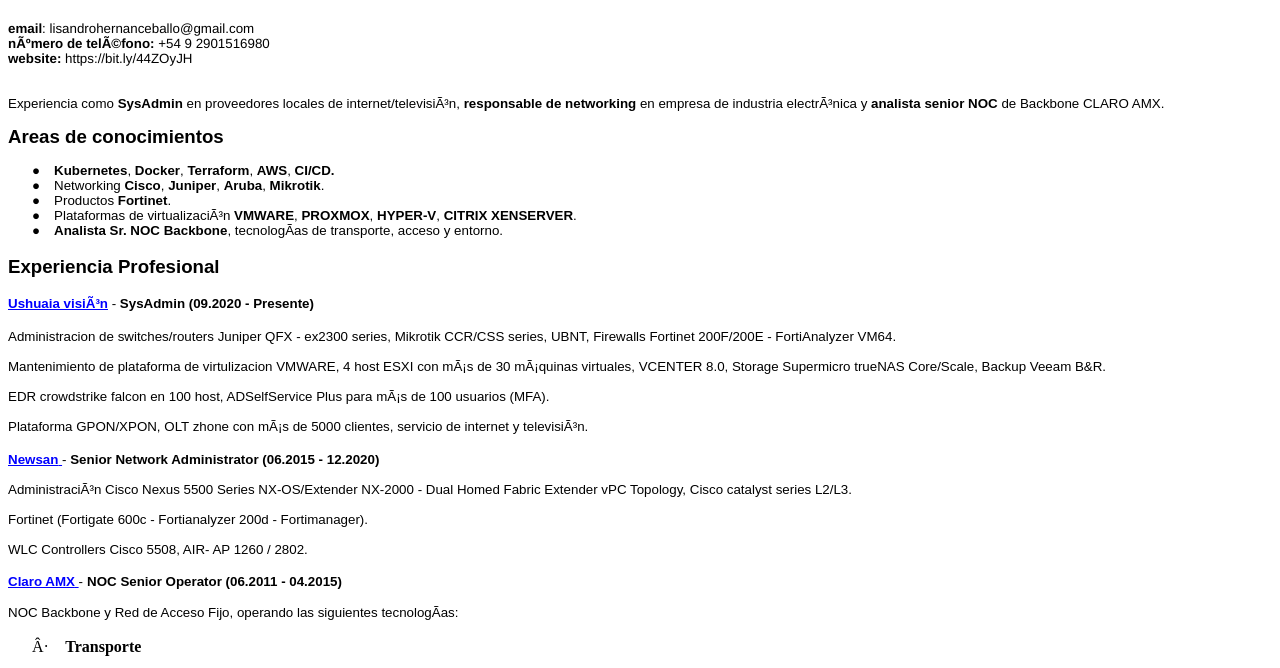
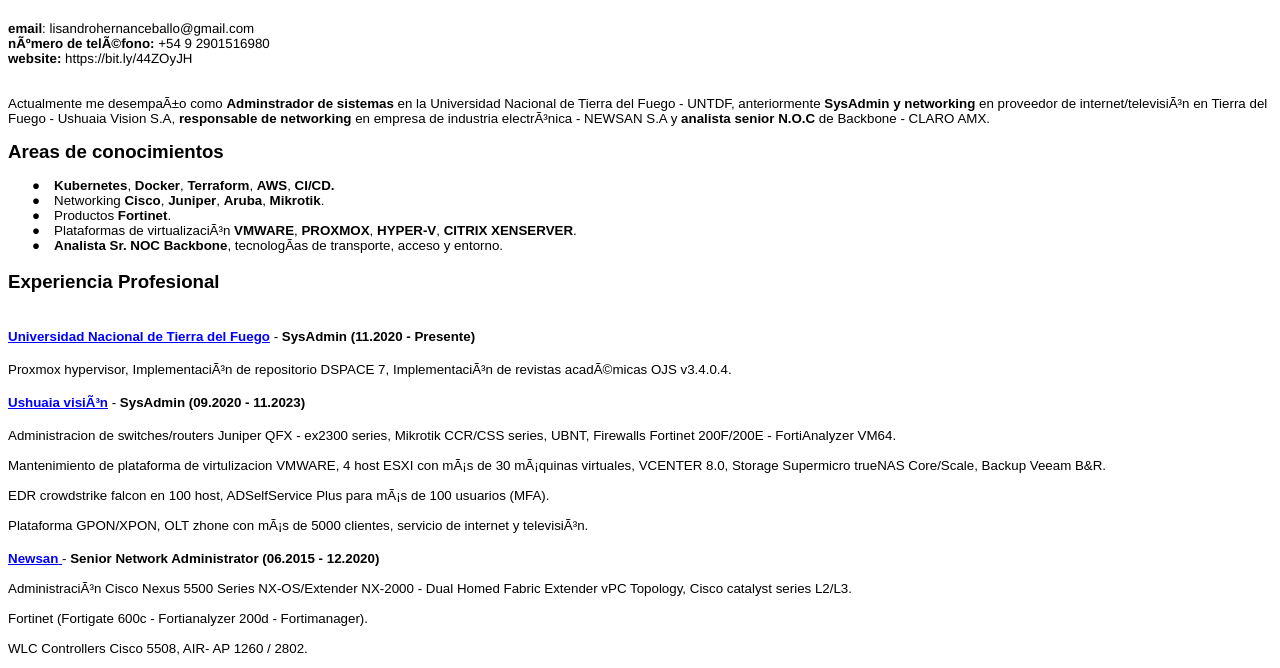
Before and after one commit to LisandroCeballo/cvhtml, a plain HTML site: page index.htm in a window 1280 px wide. Shown: the part 71-739 px from the top of the page. Drawn offline with Linux system fonts and the light colour scheme.

Commit message:
Update_07.02.24-13:40 index.htm

```diff
--- a/index.htm
+++ b/index.htm
@@ -1316,10 +1316,10 @@ mso-fareast-font-family:"Helvetica Neue";mso-bidi-font-family:"Helvetica Neue";
 mso-ansi-language:ES-AR'><o:p>&nbsp;</o:p></span></p>
 
 <p class=MsoNormal><span style='font-size:10.0pt;font-family:"Arial",sans-serif;
-mso-fareast-font-family:Arial;mso-ansi-language:ES-AR'>Experiencia como <b>SysAdmin</b>
-en proveedores locales de internet/televisión, <b>responsable de networking</b>
-en empresa de industria electrónica y <b>analista senior NOC</b> de Backbone
-CLARO AMX.<o:p></o:p></span></p>
+mso-fareast-font-family:Arial;mso-ansi-language:ES-AR'>Actualmente me desempaño como <b>Adminstrador de sistemas</b>
+en la Universidad Nacional de Tierra del Fuego - UNTDF, anteriormente <b>SysAdmin y networking</b> en proveedor de internet/televisión en Tierra del Fuego - Ushuaia Vision S.A,
+<b>responsable de networking</b> en empresa de industria electrónica - NEWSAN S.A y <b>analista senior N.O.C</b> de Backbone
+- CLARO AMX.<o:p></o:p></span></p>
 
 <p class=MsoNormal><span style='font-size:10.0pt;font-family:"Helvetica Neue";
 mso-fareast-font-family:"Helvetica Neue";mso-bidi-font-family:"Helvetica Neue";
@@ -1396,6 +1396,28 @@ Arial;mso-ansi-language:ES-AR'>Experiencia Profesional<o:p></o:p></span></b></p>
 <p class=MsoNormal><b style='mso-bidi-font-weight:normal'><span
 style='mso-ansi-language:ES-AR'><o:p>&nbsp;</o:p></span></b></p>
 
+<p class=MsoNormal><b style='mso-bidi-font-weight:normal'><span
+style='mso-ansi-language:ES-AR'><o:p>&nbsp;</o:p></span></b></p>
+
+<p class=MsoNormal><span lang=EN-US><a href="https://untdf.edu.ar/"><b
+style='mso-bidi-font-weight:normal'><span lang=ES-AR style='font-size:10.0pt;
+font-family:"Arial",sans-serif;mso-fareast-font-family:Arial;mso-ansi-language:
+ES-AR'>Universidad Nacional de Tierra del Fuego</span></b></a></span><b style='mso-bidi-font-weight:normal'><span
+style='font-size:10.0pt;font-family:"Arial",sans-serif;mso-fareast-font-family:
+Arial;mso-ansi-language:ES-AR'> </span></b><span style='font-size:10.0pt;
+font-family:"Arial",sans-serif;mso-fareast-font-family:Arial;mso-ansi-language:
+ES-AR;mso-bidi-font-weight:bold'>-</span><b style='mso-bidi-font-weight:normal'><span
+style='font-size:10.0pt;font-family:"Arial",sans-serif;mso-fareast-font-family:
+Arial;mso-ansi-language:ES-AR'> SysAdmin (11.2020 - Presente)<o:p></o:p></span></b></p>
+
+<p class=MsoNormal><b style='mso-bidi-font-weight:normal'><span
+style='mso-ansi-language:ES-AR'><o:p>&nbsp;</o:p></span></b></p>
+
+<p class=MsoNormal><span lang=EN-US style='font-size:10.0pt;font-family:"Arial",sans-serif;
+mso-fareast-font-family:Arial'>Proxmox hypervisor, Implementación de repositorio DSPACE 7, Implementación de revistas académicas OJS v3.4.0.4. <o:p></o:p></span></p>
+
+<p class=MsoNormal><span style='mso-ansi-language:ES-AR'><o:p>&nbsp;</o:p></span></p>
+
 <p class=MsoNormal><span lang=EN-US><a href="https://www.ushuaiavision.com.ar/"><b
 style='mso-bidi-font-weight:normal'><span lang=ES-AR style='font-size:10.0pt;
 font-family:"Arial",sans-serif;mso-fareast-font-family:Arial;mso-ansi-language:
@@ -1405,7 +1427,7 @@ Arial;mso-ansi-language:ES-AR'> </span></b><span style='font-size:10.0pt;
 font-family:"Arial",sans-serif;mso-fareast-font-family:Arial;mso-ansi-language:
 ES-AR;mso-bidi-font-weight:bold'>-</span><b style='mso-bidi-font-weight:normal'><span
 style='font-size:10.0pt;font-family:"Arial",sans-serif;mso-fareast-font-family:
-Arial;mso-ansi-language:ES-AR'> SysAdmin (09.2020 - Presente)<o:p></o:p></span></b></p>
+Arial;mso-ansi-language:ES-AR'> SysAdmin (09.2020 - 11.2023)<o:p></o:p></span></b></p>
 
 <p class=MsoNormal><b style='mso-bidi-font-weight:normal'><span
 style='mso-ansi-language:ES-AR'><o:p>&nbsp;</o:p></span></b></p>
```
